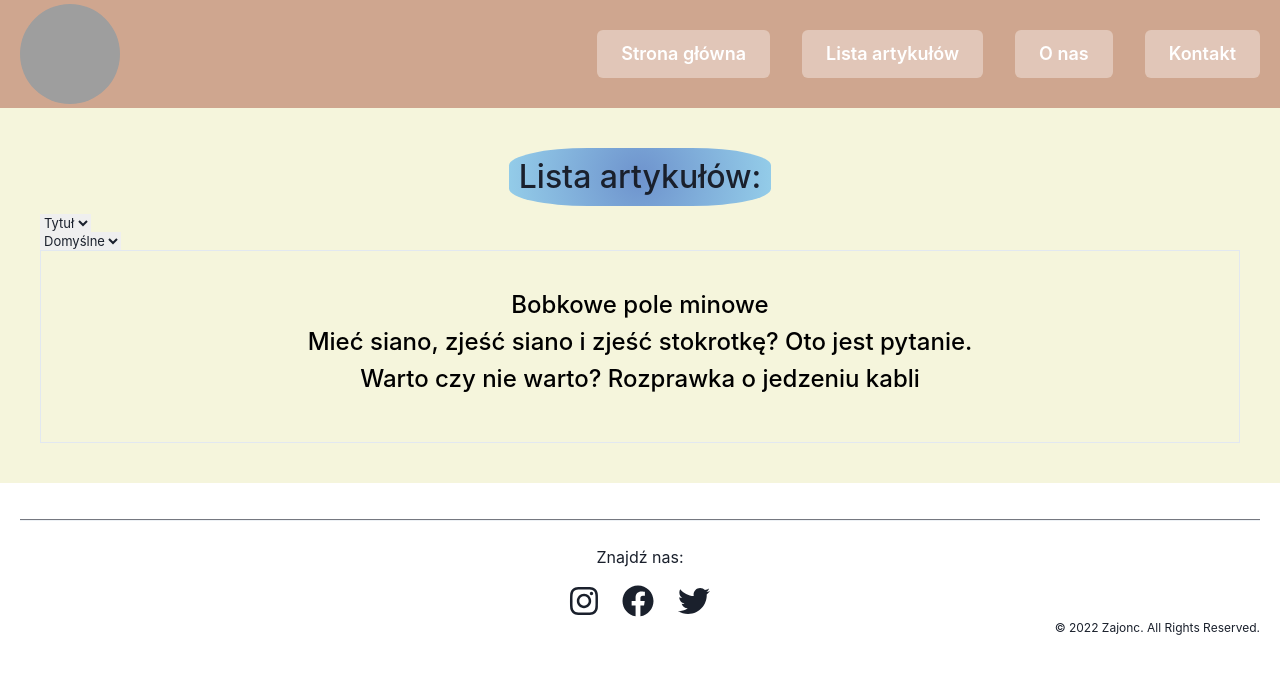
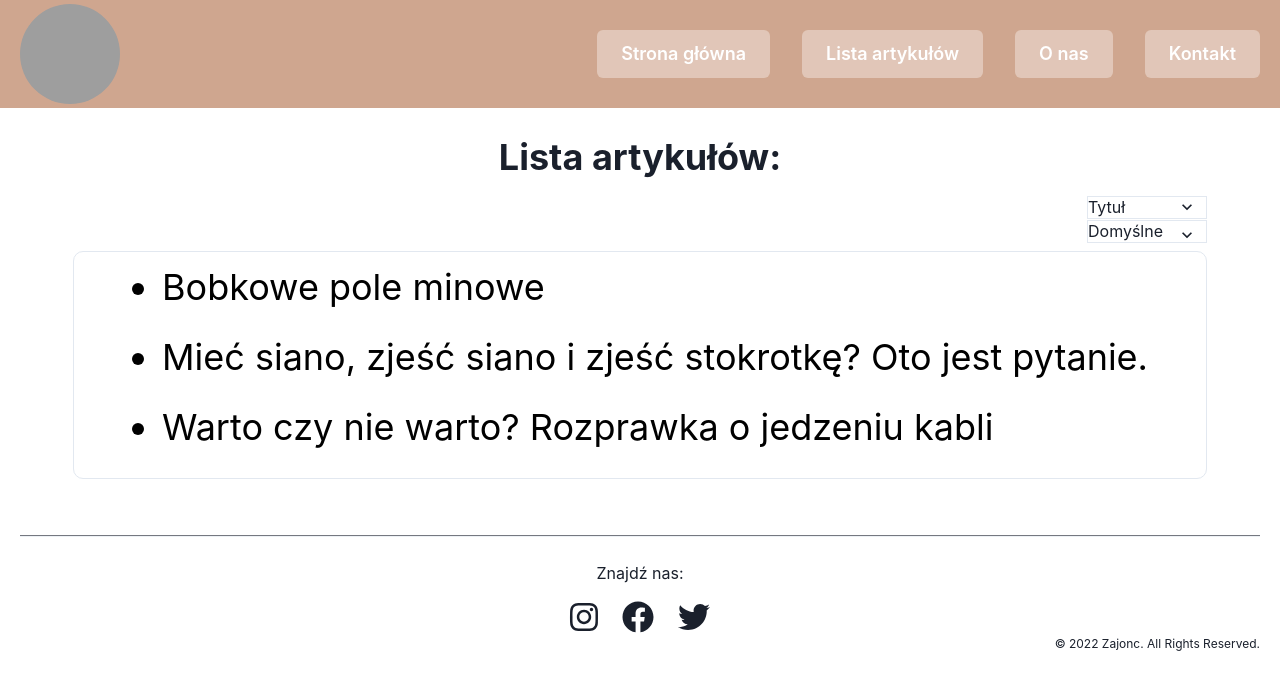
Before and after one commit to a-zajonc/blog-app, a React (Create React App) app: page /articles in a window 1280 px wide. Shown: the top 690 px of the page. Built offline with nearby package versions, Linux system fonts and the light colour scheme; grey boxes are pictures that could not be loaded.

Commit message:
Updated Article List Page

```diff
--- a/package.json
+++ b/package.json
@@ -3,6 +3,7 @@
   "version": "0.1.0",
   "private": true,
   "dependencies": {
+    "@chakra-ui/icons": "^2.0.2",
     "@chakra-ui/react": "^2.2.1",
     "@fortawesome/fontawesome-svg-core": "^1.2.36",
     "@fortawesome/free-brands-svg-icons": "^5.15.4",
--- a/src/components/Sort/Sort.js
+++ b/src/components/Sort/Sort.js
@@ -1,8 +1,6 @@
 import React from "react";
-import styles from "./Sort.module.css";
+import { Select, Box } from '@chakra-ui/react'
 
-
-// onSortChange({type, direction})
 
 export function Sort({ onSortChange }) {
     const [type, setType] = React.useState('title')
@@ -13,17 +11,16 @@ export function Sort({ onSortChange }) {
     }, [type, direction, onSortChange])
 
 
-    return <div>
-        <select className={styles.select} onChange={event => setType(event.target.value)} >
+    return <Box display="grid" justifyContent="right">
+        <Select w="120px" variant='outline' size="xsm" onChange={event => setType(event.target.value)} >
             <option value="title">Tytuł</option>
             <option value="date">Data</option>
 
-        </select>
-        <select className={styles.select} onChange={event => setDirection(event.target.value)}>
+        </Select>
+        <Select w="120px" variant='outline' size="xsm" paddingBottom={2} onChange={event => setDirection(event.target.value)}>
             <option value="default">Domyślne</option>
             <option value="1">Rosnąco</option>
             <option value="-1">Malejąco</option>
-        </select>
-    </div>
-
+        </Select>
+    </Box>
 }
--- a/src/pages/ArticlesList.js
+++ b/src/pages/ArticlesList.js
@@ -5,6 +5,7 @@ import { Link } from 'react-router-dom';
 import { convertToSlug } from '../ConvertToSlug';
 import { Sort } from '../components/Sort/Sort';
 import { isBefore, parseISO } from 'date-fns';
+import { Box, Heading, Text, Center, ListItem, UnorderedList } from '@chakra-ui/react';
 
 const sort = (first, second, sortData) => {
     const sortDirection = Number(sortData.direction)
@@ -25,22 +26,26 @@ export function ArticlesList() {
 
     const handleSort = React.useCallback(sortDirection => setSortData(sortDirection), [])
 
-    return <div className={styles.articlesList}>
-        <h2 className={styles.articlesHeader}>Lista artykułów:</h2>
+    return <Box p={5}>
+        <Heading padding={2} textAlign="center">Lista artykułów:</Heading>
+        <Center>
+            <Box maxW='xlg'>
                 <Sort onSortChange={handleSort} />
-        <div className={styles.articlesTitlesListed}>
+                <Box borderWidth='1px' borderRadius={10} padding={2} paddingLeft={10}>
                     {
                         dataBase
                             .sort((first, second) => sort(first, second, sortData))
                             .map((article) => (
                                 <div key={convertToSlug(article.title)}>
                                     <Link to={`/articles/${convertToSlug(article.title)}`} className={styles.articleTitle} >
-                                <h4>{article.title}</h4>
+                                        <UnorderedList><ListItem fontSize="4xl" marginRight={50}>{article.title}</ListItem></UnorderedList>
                                     </Link>
                                 </div>
                             ))}
-        </div>
-    </div>
+                </Box>
+            </Box>
+        </Center>
+    </Box>
 }
 
 
```
Also changed, not shown: 1 other file (tests, documents, lock files or other folders). Lines whose indentation alone changed are shown as unchanged.
